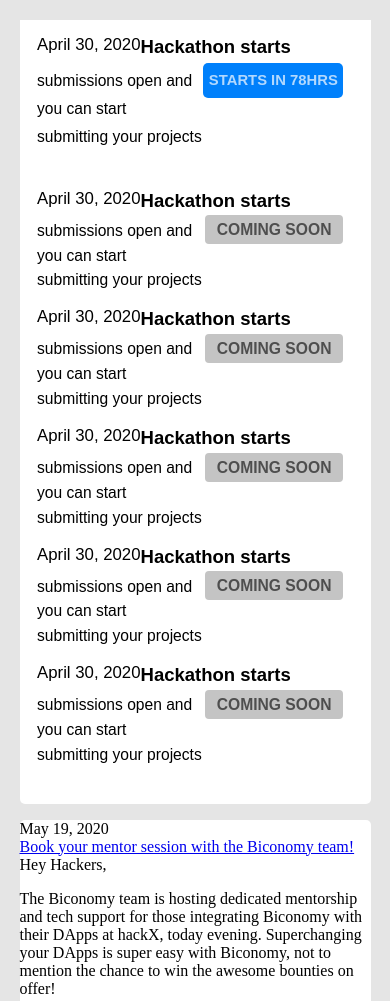
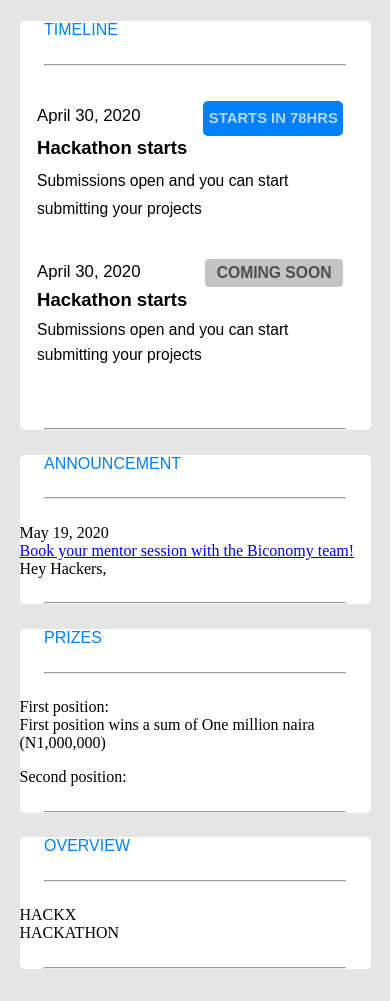
Before and after one commit to Engineering-Career-Expo/hackX, a website: page Dashboard/components/Dashboard2-section.html in a window 390 px wide. Shown: the top 1001 px of the page. After the commit the page ends 969 px from the top, so only its background shows below. Drawn offline with Linux system fonts and the light colour scheme.

Commit message:
Update Dashboard2-section.html

```diff
--- a/Dashboard/components/Dashboard2-section.html
+++ b/Dashboard/components/Dashboard2-section.html
@@ -8,7 +8,73 @@
     <link href="../../scss/component/dashboard2-section.css" rel="stylesheet">
 </head>
 <body>
-    <div class="Dashboard2-section">
+    <div class="Dashboard2-section mobileView">
+        <div class="sectionbar">
+            <section class="timeline">
+                <div class="blueHead">TIMELINE</div>
+                <hr class="mobViewHr">
+                <div class="active-head">
+                    <div class="first">
+                        April 30, 2020
+                    </div>
+                    <span class="spnBtn">starts in 78hrs</span>
+                    <div class="second">
+                        <span class="bold">Hackathon starts</span>
+                    </div>
+                    <div class="third">
+                        Submissions open and you can start submitting your projects
+                    </div>
+                </div>
+                <div class="coming-head">
+                    <div class="first">
+                        April 30, 2020
+                    </div>
+                    <span class="spnBtn">coming soon</span>
+                    <div class="second">
+                        <span class="bold">Hackathon starts</span>
+                    </div>
+                    <div class="third">
+                        Submissions open and you can start submitting your projects
+                    </div>
+                </div>
+                <hr class="mobViewHr">
+            </section>
+            <section class="announcement">
+                <div class="blueHead">ANNOUNCEMENT</div>
+                <hr class="mobViewHr">
+                <p>
+                    <div class="elem1">May 19, 2020</div>
+                    <a href="#">Book your mentor session with the Biconomy team!</a><br>
+                    Hey Hackers,
+                </p>
+                <hr class="mobViewHr">
+            </section>
+            <section class="prizes">
+                <div class="blueHead">PRIZES</div>
+                <hr class="mobViewHr">
+                <div class="prHd">
+                    <p>
+                        <div class="pH">First position:</div>
+                        First position wins a sum of One million naira (N1,000,000)
+                    </p>
+                    <p>
+                        <div class="pH">Second position:</div>
+                    </p>
+                </div>
+                <hr class="mobViewHr">
+            </section>
+            <section class="overview">
+                <div class="blueHead">OVERVIEW</div>
+                <hr class="mobViewHr">
+                <div class="image">
+                    <div class="hackX">HACK<span class="X">X</span></div>
+                    <div class="hackathon">HACKATHON</div>
+                </div>
+                <hr class="mobViewHr">
+            </section>
+        </div>
+    </div>
+    <div class="Dashboard2-section desktopView">
         <div class="headbar">
             <span class="header-btn active">
                 <button id="timelineBtn">TIMELINE</button>
```
